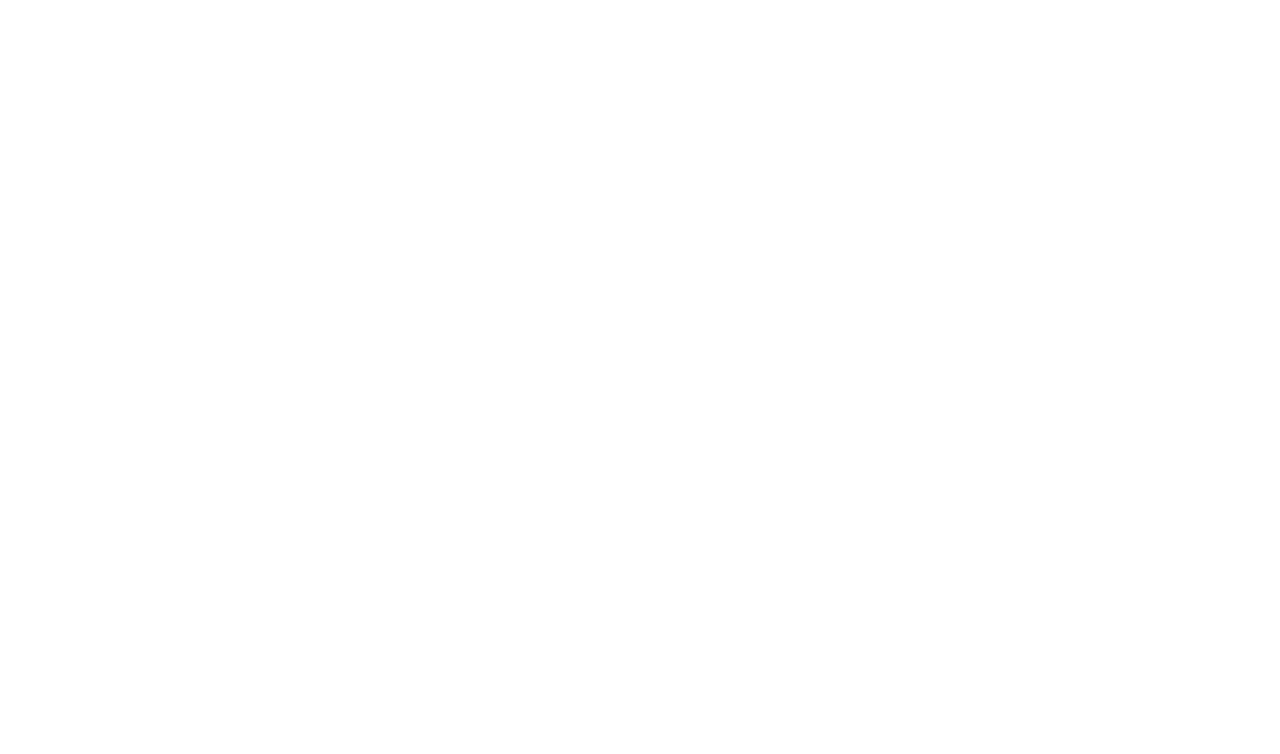
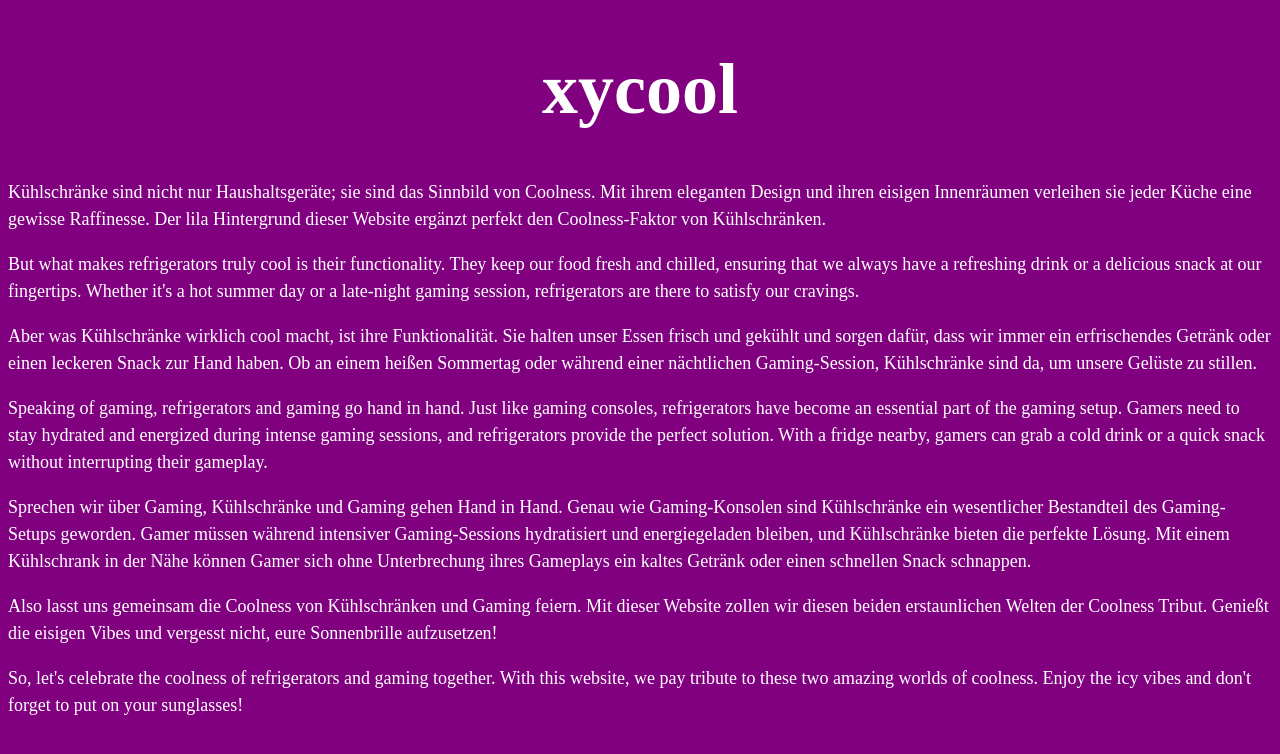
Before and after one commit to danilxy/xycool, a plain HTML site: page index.html in a window 1280 px wide. Drawn offline with Linux system fonts and the light colour scheme.

Commit message:
Update index.html

```diff
--- a/index.html
+++ b/index.html
@@ -1,8 +1,33 @@
 <!DOCTYPE html>
-<html lang="en">
+<html lang="de"></html>
 <head>
   <meta charset="UTF-8">
+  <meta name="viewport" content="width=device-width, initial-scale=1.0">
   <link rel="icon" type="image/png" href="favicon.png">
-  <title>gaming</title>
-
+  <title>Kühle Kühlschränke</title>
+  <style>
+    body {
+      background-color: purple;
+      color: white;
+    }
+    h1 {
+      font-size: 72px;
+      text-align: center;
+        }
+    p {
+      font-size: 18px;
+      line-height: 1.5;
+        }
+    </style>
 </head>
+<body>
+    <h1>xycool</h1>
+    <p>Kühlschränke sind nicht nur Haushaltsgeräte; sie sind das Sinnbild von Coolness. Mit ihrem eleganten Design und ihren eisigen Innenräumen verleihen sie jeder Küche eine gewisse Raffinesse. Der lila Hintergrund dieser Website ergänzt perfekt den Coolness-Faktor von Kühlschränken.</p>
+    <p>But what makes refrigerators truly cool is their functionality. They keep our food fresh and chilled, ensuring that we always have a refreshing drink or a delicious snack at our fingertips. Whether it's a hot summer day or a late-night gaming session, refrigerators are there to satisfy our cravings.</p>
+    <p>Aber was Kühlschränke wirklich cool macht, ist ihre Funktionalität. Sie halten unser Essen frisch und gekühlt und sorgen dafür, dass wir immer ein erfrischendes Getränk oder einen leckeren Snack zur Hand haben. Ob an einem heißen Sommertag oder während einer nächtlichen Gaming-Session, Kühlschränke sind da, um unsere Gelüste zu stillen.</p>
+    <p>Speaking of gaming, refrigerators and gaming go hand in hand. Just like gaming consoles, refrigerators have become an essential part of the gaming setup. Gamers need to stay hydrated and energized during intense gaming sessions, and refrigerators provide the perfect solution. With a fridge nearby, gamers can grab a cold drink or a quick snack without interrupting their gameplay.</p>
+    <p>Sprechen wir über Gaming, Kühlschränke und Gaming gehen Hand in Hand. Genau wie Gaming-Konsolen sind Kühlschränke ein wesentlicher Bestandteil des Gaming-Setups geworden. Gamer müssen während intensiver Gaming-Sessions hydratisiert und energiegeladen bleiben, und Kühlschränke bieten die perfekte Lösung. Mit einem Kühlschrank in der Nähe können Gamer sich ohne Unterbrechung ihres Gameplays ein kaltes Getränk oder einen schnellen Snack schnappen.</p>
+    <p>Also lasst uns gemeinsam die Coolness von Kühlschränken und Gaming feiern. Mit dieser Website zollen wir diesen beiden erstaunlichen Welten der Coolness Tribut. Genießt die eisigen Vibes und vergesst nicht, eure Sonnenbrille aufzusetzen!</p>
+    <p>So, let's celebrate the coolness of refrigerators and gaming together. With this website, we pay tribute to these two amazing worlds of coolness. Enjoy the icy vibes and don't forget to put on your sunglasses!</p>
+</body>
+</html>
```
